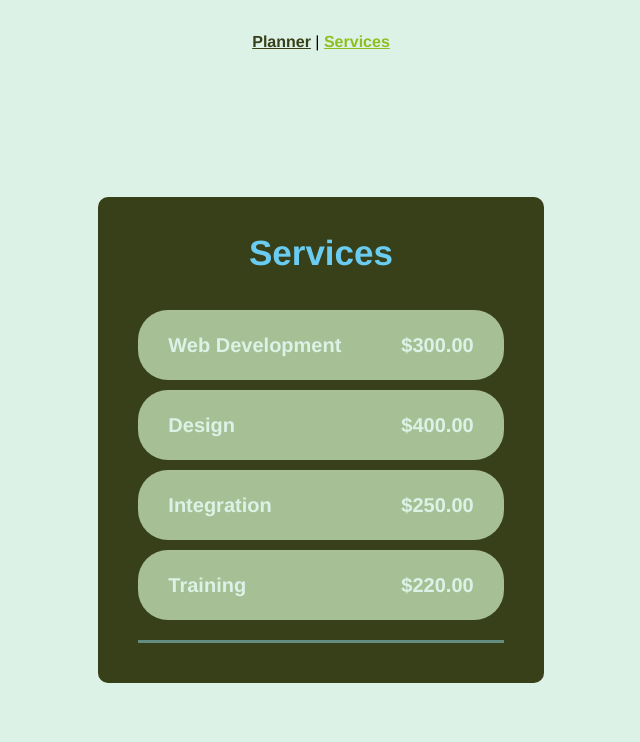
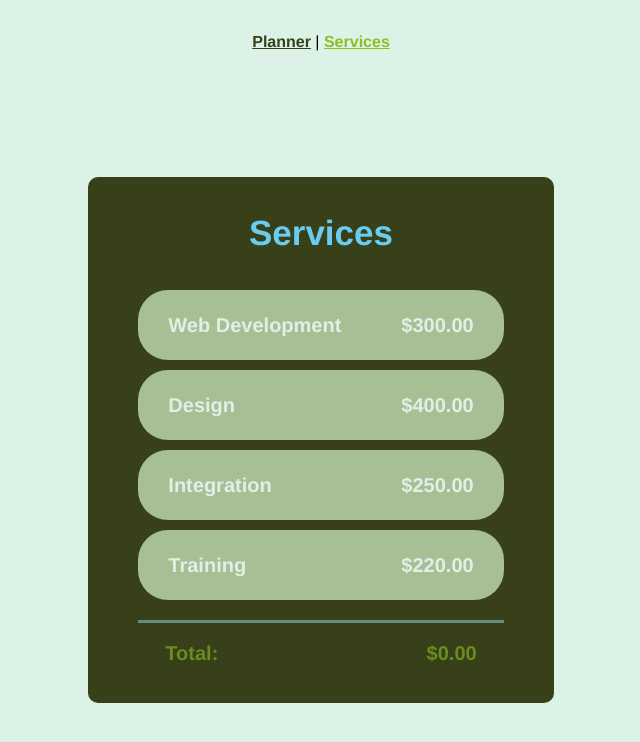
Before and after one commit to ArtisVansovics/md22_vue-planner, a Vue app: page /services in a window 1280 px wide. Shown: the top 742 px of the page, without its empty margins (319-959 px from the left). Built offline with nearby package versions, Linux system fonts and the light colour scheme.

Commit message:
Total cost of selected services is calculated using array reduce and shown at the bottom of the ServicesSelection

```diff
--- a/src/components/ServiceSelection/ServiceSelection.module.scss
+++ b/src/components/ServiceSelection/ServiceSelection.module.scss
@@ -3,7 +3,7 @@
   flex-flow: column;
   align-items: stretch;
   gap: 10px;
-  padding: 30px 40px;
+  padding: 30px 50px 40px;
   font-weight: 600;
   font-size: 20px;
   background-color: #374019;
@@ -40,6 +40,9 @@
   flex-flow: row wrap;
   justify-content: space-between;
   gap: 60px;
+  padding: 0 35px;
+  line-height: 1;
+  color: #6A8C20;
 }
 
 .selected {
--- a/src/components/ServiceSelection/ServiceSelection.vue
+++ b/src/components/ServiceSelection/ServiceSelection.vue
@@ -11,21 +11,15 @@
       <p>{{ `$${service.cost.toFixed(2)}` }}</p>
     </div>
     <hr class="line" />
-    <!--    <div class="row">-->
-    <!--      <p>Total:</p>-->
-    <!--      <p>{{`$${}`}}</p>-->
-    <!--    </div>-->
+    <div class="row">
+      <p>Total:</p>
+      <p>{{ `$${totalCost.toFixed(2)}` }}</p>
+    </div>
   </div>
 </template>
 
 <script lang="ts">
 import { defineComponent } from "vue";
-
-type Service = {
-  title: string;
-  cost: number;
-  selected: boolean;
-};
 
 export default defineComponent({
   name: "ServicesSelection",
@@ -66,6 +60,17 @@ export default defineComponent({
       });
     },
   },
+  computed: {
+    totalCost() {
+      let costArr = this.services.map((service) => {
+        if (service.selected) {
+          return service.cost;
+        }
+        return 0;
+      });
+      return costArr.reduce((a, b) => a + b);
+    },
+  },
 });
 </script>
 
```
